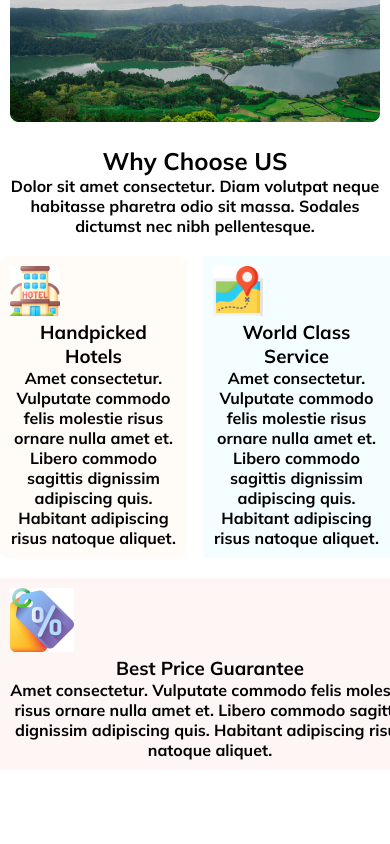
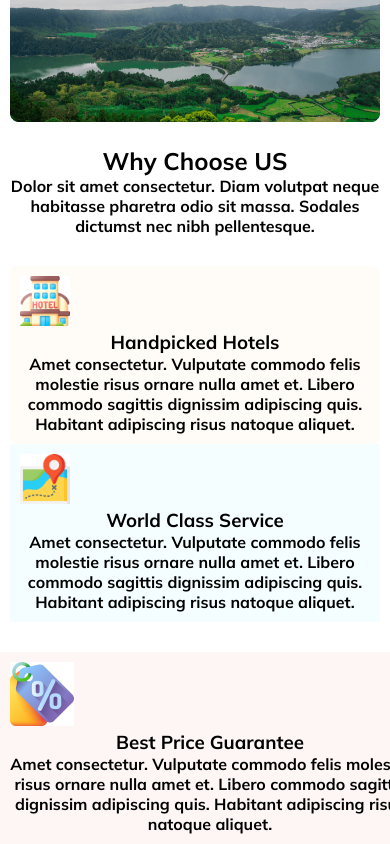
Before and after one commit to tzmehedy/Hero_Travel_Main, a plain HTML site: page index.html in a window 390 px wide. Shown: the part 3634-4478 px from the top of the page. Before the commit the page ends 4404 px from the top, so only its background shows below. Drawn offline with Linux system fonts and the light colour scheme.

Commit message:
why choose us responsive completed

```diff
--- a/styles/style.css
+++ b/styles/style.css
@@ -163,7 +163,6 @@ nav {
 .best_price_design{
   width: 25rem;
   padding: 10px;
-
   margin-top: 20px;
   text-align: start;
   background-color: rgba(233, 68, 68, 0.05);
@@ -211,4 +210,9 @@ nav {
     display: block;
     padding: 10px;
   }
+  .why_choose_us_container_first_row{
+    display: block;
+    padding: 10px;
+    margin-bottom: 10px;
+  }
 }
```
